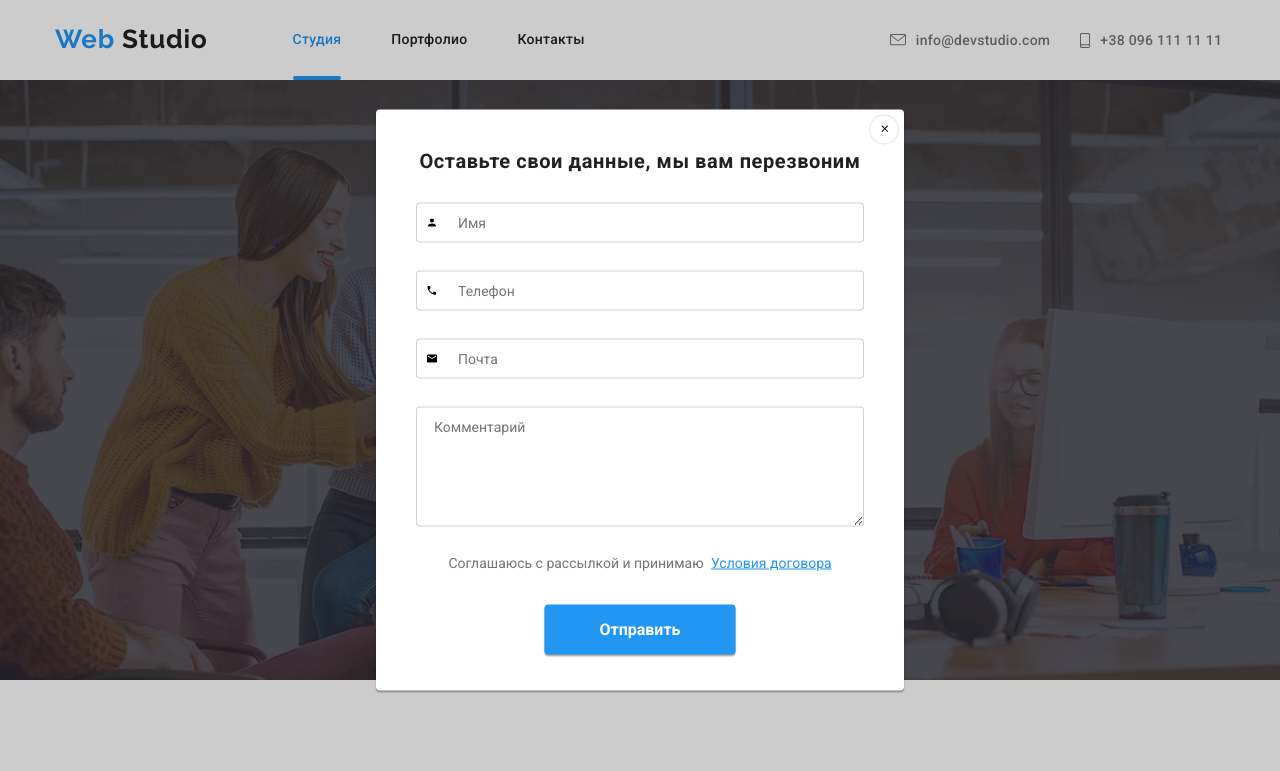
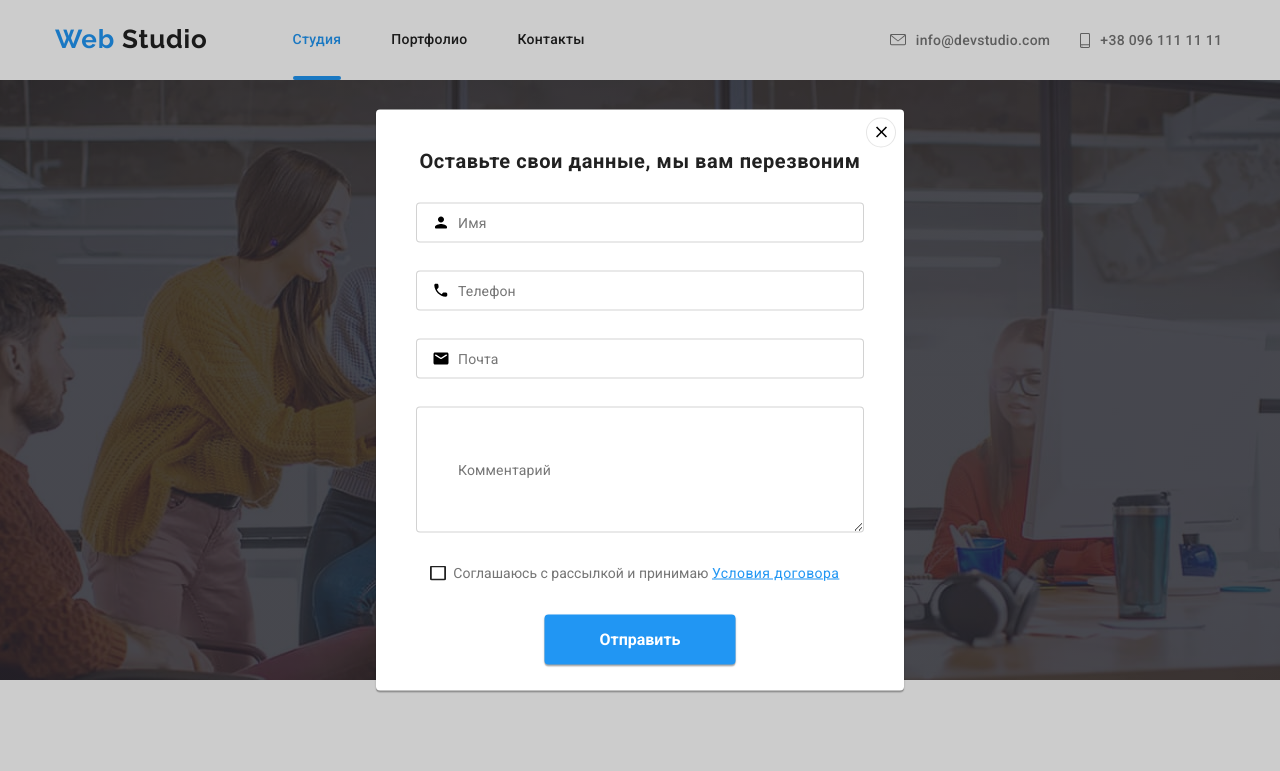
Before and after one commit to Elenelle/goit-markup-hw-06, a plain HTML site: page index.html in a window 1280 px wide. Both pictures are taken after a click on the button "Заказать услугу". Shown: the top 771 px of the page. Drawn offline with Linux system fonts and the light colour scheme.

Commit message:
Дизайн формы

```diff
--- a/css/styles.css
+++ b/css/styles.css
@@ -185,7 +185,7 @@ p {
   padding-left: 452px;
   padding-right: 452px;
 }
-.main-button-link {
+.order-buttom {
   font-weight: bold;
   font-size: 16px;
   line-height: 30px;
@@ -198,8 +198,8 @@ p {
   background-color: var(--accent-color);
   color: var(--white-color);
 }
-.main-button-link:hover,
-.main-button-link:focus {
+.order-buttom:hover,
+.order-buttom:focus {
   background-color: var(--accent-color);
 }
 /*advantages*/
@@ -688,14 +688,15 @@ p {
   color: var(--text-color);
   margin: 4px 24px 20px 24px;
 }
-.modal-backdrop {
+/*Форма "Заказать услугу" на Главной*/
+.backdrop {
+  z-index: 1;
   position: fixed;
   top: 0;
   left: 0;
-  right: 0;
-  bottom: 0;
+  width: 100%;
+  height: 100%;
   background-color: rgba(0, 0, 0, 0.2);
-  opacity: 1;
   transform: scale(1, 1);
   transition: opacity 250ms cubic-bezier(0.4, 0, 0.2, 1),
     transform 250ms cubic-bezier(0.4, 0, 0.2, 1);
@@ -706,11 +707,11 @@ p {
   opacity: 0;
   transform: scale(0, 0);
 }
-.order-modal-window {
+.order-modal {
   position: absolute;
   top: 50%;
   left: 50%;
-  transform: translate(-50%, -50%);
+  transform: translate(-50%, -50%) scale(1);
   width: 528px;
   height: 581px;
   padding: 40px 40px;
@@ -719,28 +720,29 @@ p {
     0px 1px 3px rgba(0, 0, 0, 0.12);
   border-radius: 4px;
 }
-.close-modal-window {
+.close-modal {
+  position: absolute;
+  top: 8px;
+  right: 8px;
   width: 30px;
   height: 30px;
-  position: absolute;
-  top: 5px;
-  right: 5px;
-  background: var(--white-color);
   border: 1px solid rgba(0, 0, 0, 0.1);
   border-radius: 50%;
+  background: var(--white-color);
   cursor: pointer;
   outline: none;
-  transition: all 250ms cubic-bezier(0.4, 0, 0.2, 1);
 }
 .close-svg {
-  width: 11px;
-  height: 11px;
-  fill: #000000;
+  position: absolute;
+  top: 50%;
+  transform: translate(-50%, -50%);
+  width: 18px;
+  height: 18px;
+  transition: 250ms fill cubic-bezier(0.4, 0, 0.2, 1);
+  cursor: pointer;
 }
 .close-svg:focus-within,
 .close-svg:hover {
-  width: 11px;
-  height: 11px;
   fill: var(--accent-color);
 }
 .order-title {
@@ -752,11 +754,11 @@ p {
   color: var(--main-text-color);
 
   margin-bottom: 30px;
-  text-align: center;
 }
 .form-wrapper {
-  cursor: pointer;
   position: relative;
+  display: flex;
+  flex-direction: column;
   margin-bottom: 28px;
 }
 .form-wrapper input {
@@ -771,13 +773,8 @@ p {
 }
 .form-wrapper input:focus,
 .form-wrapper input:hover {
-  width: 100%;
-  height: 40px;
-  padding: 12px 18px 12px 42px;
-  box-sizing: border-box;
-  border-radius: 4px;
+  border-color: var(--accent-color);
   outline: none;
-  border: 1px solid var(--accent-color);
 }
 .order-label {
   position: absolute;
@@ -785,33 +782,42 @@ p {
   top: 50%;
   transform: translateY(-50%);
   font-family: Roboto;
+  font-style: normal;
   font-weight: normal;
   font-size: 14px;
   line-height: 16px;
+  letter-spacing: 0.01em;
   color: var(--text-color);
   transition: transform 250ms cubic-bezier(0.4, 0, 0.2, 1);
 }
-.order-input:not(:placeholder-shown) ~ .order-label,
-.form-wrapper:focus-within .order-label,
-.form-wrapper:hover .order-label {
-  transform: translateY(-40px) translateX(-10px);
+.form-wrapper textarea {
+  border: 1px solid rgba(33, 33, 33, 0.2);
+  box-sizing: border-box;
+  border-radius: 4px;
+  padding-left: 16px;
+  padding-top: 12px;
+  /*padding: 12px 16px;*/
+  outline: none;
+  transition: 250ms color cubic-bezier(0.4, 0, 0.2, 1),
+    250ms border-color cubic-bezier(0.4, 0, 0.2, 1);
+}
+.order-input:focus + .order-label,
+.order-input:not(:placeholder-shown) + .order-label {
   color: var(--accent-color);
-  fill: var(--accent-color);
+  transform: translate(-26px, -45px) scale(0.9);
 }
-.form-wrapper:hover .order-icon,
-.form-wrapper:focus .order-icon,
-.order-input:not(:placeholder-shown) .order-icon {
-  fill: var(--accent-color);
-}
-.form-wrapper .order-icon {
+.order-icon {
   position: absolute;
-  left: 10px;
+  left: 16px;
   top: 50%;
   transform: translateY(-50%);
-  width: 12px;
-  height: 12px;
+  width: 18px;
+  height: 18px;
   color: var(--main-text-color);
   transition: fill 250ms cubic-bezier(0.4, 0, 0.2, 1);
+}
+.order-input:focus ~ .order-icon {
+  fill: var(--accent-color);
 }
 .comment-wrapper {
   position: relative;
@@ -830,9 +836,11 @@ p {
   position: absolute;
   transform: translateX(-430px) translateY(12px);
   font-family: Roboto;
+  font-style: normal;
   font-weight: normal;
   font-size: 14px;
   line-height: 16px;
+  letter-spacing: 0.01em;
   color: var(--text-color);
   transition: all 250ms cubic-bezier(0.4, 0, 0.2, 1);
 }
@@ -845,47 +853,45 @@ p {
   color: var(--accent-color);
   transform: translateX(-440px) translateY(-20px);
 }
-
-.policy-label {
-  display: flex;
-  align-items: center;
-  padding: 0px 25px;
-  margin-bottom: 30px;
-  justify-content: space-evenly;
-  font-family: Roboto;
-  font-style: normal;
-  font-weight: normal;
-  font-size: 14px;
-  line-height: 24px;
-  color: var(--text-color);
-}
 .policy-checkbox {
   position: absolute;
   -webkit-appearance: none;
   -moz-appearance: none;
   appearance: none;
 }
+.checkbox {
+  position: left;
+  height: 15px;
+  width: 16px;
+  margin-right: 7px;
+  background-image: url(../images/vector.svg);
+  background-color: var(--white-color);
+  transition: background-image 250ms cubic-bezier(0.4, 0, 0.2, 1);
+}
 .policy-checkbox:checked + .checkbox {
-  background-image: url(../images/Vector.svg);
+  background-image: url(../images/icon_check.svg);
   background-color: var(--accent-color);
   background-repeat: no-repeat;
   background-position: center;
   border-radius: 2px;
   border: 2px inherit;
 }
-.checkbox {
-  position: absolute;
-  height: 15px;
-  width: 16px;
-  left: 50px;
-  background-image: url(../images/Vector-off.svg);
-  background-color: var(--white-color);
-  transition: background-image 250ms cubic-bezier(0.4, 0, 0.2, 1);
+.policy-label {
+  display: flex;
+  align-items: center;
+  margin-left: 13px;
+  margin-right: 12px;
+  margin-bottom: 30px;
+  justify-content: space-evenly;
 }
-.policy-link {
-  text-decoration: underline;
-  color: var(--accent-color);
-  justify-content: center;
+.checkbox-tittle {
+  margin-right: 12px;
+  font-family: Roboto;
+  font-style: normal;
+  font-weight: normal;
+  font-size: 14px;
+  line-height: 24px;
+  color: #757575;
 }
 .order-buttom {
   position: absolute;
@@ -909,3 +915,36 @@ p {
 
   cursor: pointer;
 }
+.policy-link {
+  justify-content: center;
+  font-family: Roboto;
+  font-style: normal;
+  font-weight: normal;
+  font-size: 14px;
+  line-height: 24px;
+  letter-spacing: 0.03em;
+  text-decoration-line: underline;
+  color: var(--accent-color);
+}
+.order-form-buttom {
+  position: absolute;
+  left: 50%;
+  transform: translateX(-50%);
+  display: flex;
+  align-items: center;
+  font-family: Roboto;
+  font-style: normal;
+  font-weight: bold;
+  font-size: 16px;
+  line-height: 30px;
+  outline: none;
+  color: var(--white-color);
+  padding: 10px 55px;
+  background-color: var(--accent-color);
+  border: none;
+  border-radius: 4px;
+  box-shadow: 0px 2px 1px rgba(0, 0, 0, 0.2), 0px 1px 1px rgba(0, 0, 0, 0.14),
+    0px 1px 3px rgba(0, 0, 0, 0.12);
+
+  cursor: pointer;
+}
--- a/index.html
+++ b/index.html
@@ -67,17 +67,14 @@
           <br />
           ДЛЯ ВАШЕГО БИЗНЕСА
         </h1>
-        <button
-          type="button"
-          class="main-button-link primary-button"
-          data-modal-open
-        >
+        <button type="button" class="order-buttom" data-modal-open>
           Заказать услугу
         </button>
       </section>
-      <section data-modal class="modal-backdrop is-hidden">
-        <section class="order-modal-window">
-          <button data-modal-close class="close-modal-window" type="button">
+      <!-- Форма "Заказать услугу" -->
+      <section data-modal class="backdrop is-hidden">
+        <section class="order-modal">
+          <button data-modal-close class="close-modal" type="button">
             <svg class="close-svg">
               <use href="./images/modal-sprite.svg#icon-close"></use>
             </svg>
@@ -123,16 +120,15 @@
                 <use href="./images/modal-sprite.svg#icon-email"></use>
               </svg>
             </section>
-            <section class="comment-wrapper">
-              <textarea
-                class="comment-textarea"
-                id="comment"
-                name="comment"
-                rows=""
-              >
-              </textarea>
-
-              <label class="comment-label" for="comment">Комментарий</label>
+            <section class="form-wrapper">
+            <textarea
+              class="order-input"
+              name="comment"
+              id="comment"
+              rows="6"
+              placeholder=" "
+            ></textarea>
+            <label for="comment" class="order-label texterea">Комментарий</label>
             </section>
             <section class="policy-wrapper">
               <label class="check policy-label" for="policy">
@@ -144,11 +140,12 @@
                   value="policy"
                 />
                 <span class="checkbox"></span>
+                <span class="checkbox-tittle">
                 Соглашаюсь с рассылкой и принимаю
-                <a class="policy-link" href="">Условия договора</a>
-              </label>
+                <a class="policy-link" href="">Условия договора</a></label
+              ></span>
             </section>
-            <button class="order-buttom" type="submit">Отправить</button>
+            <button class="order-form-buttom" type="submit">Отправить</button>
           </form>
         </section>
       </section>
```
Also changed, not shown: images/icon_check.svg (added), images/vector.svg (added).
